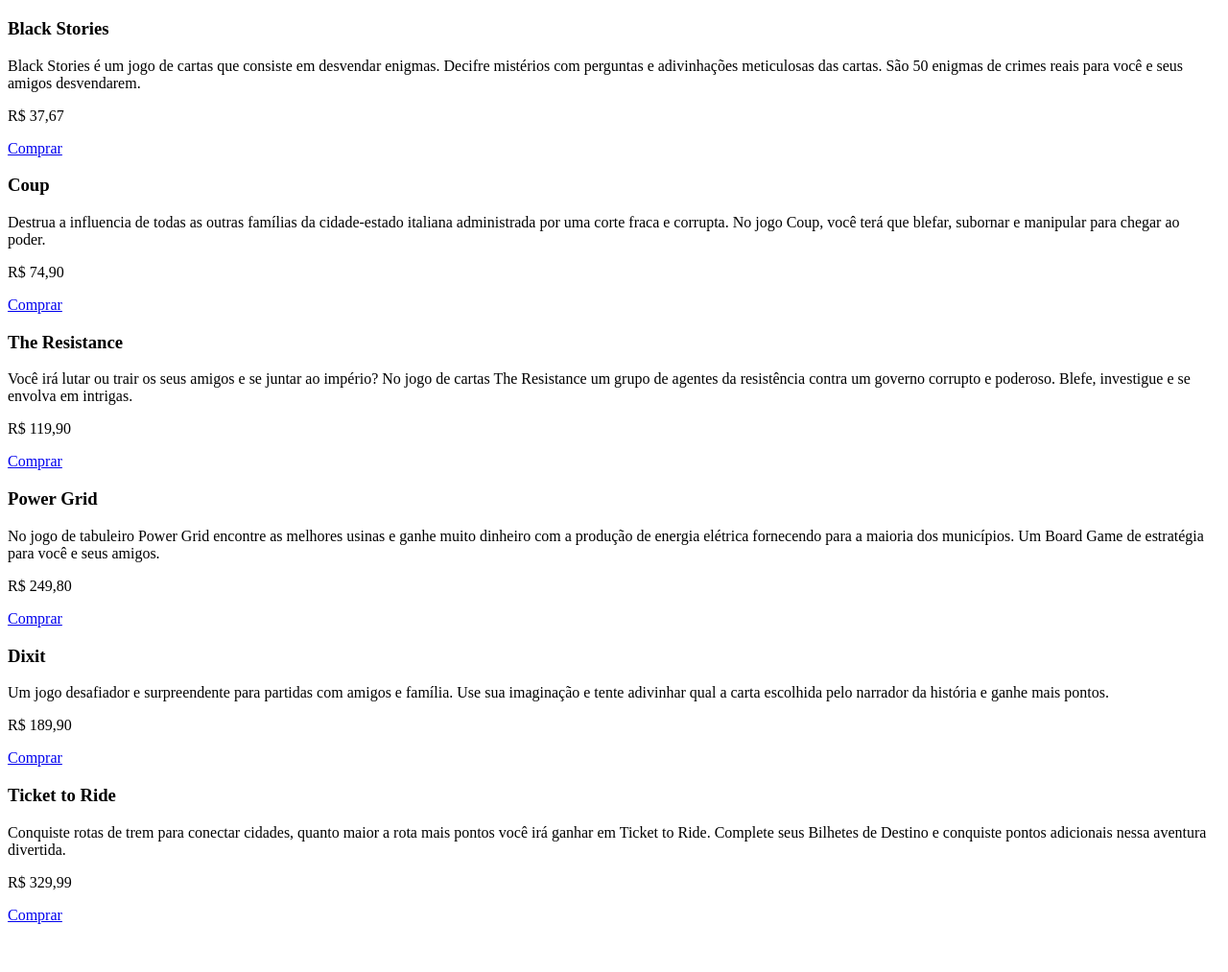
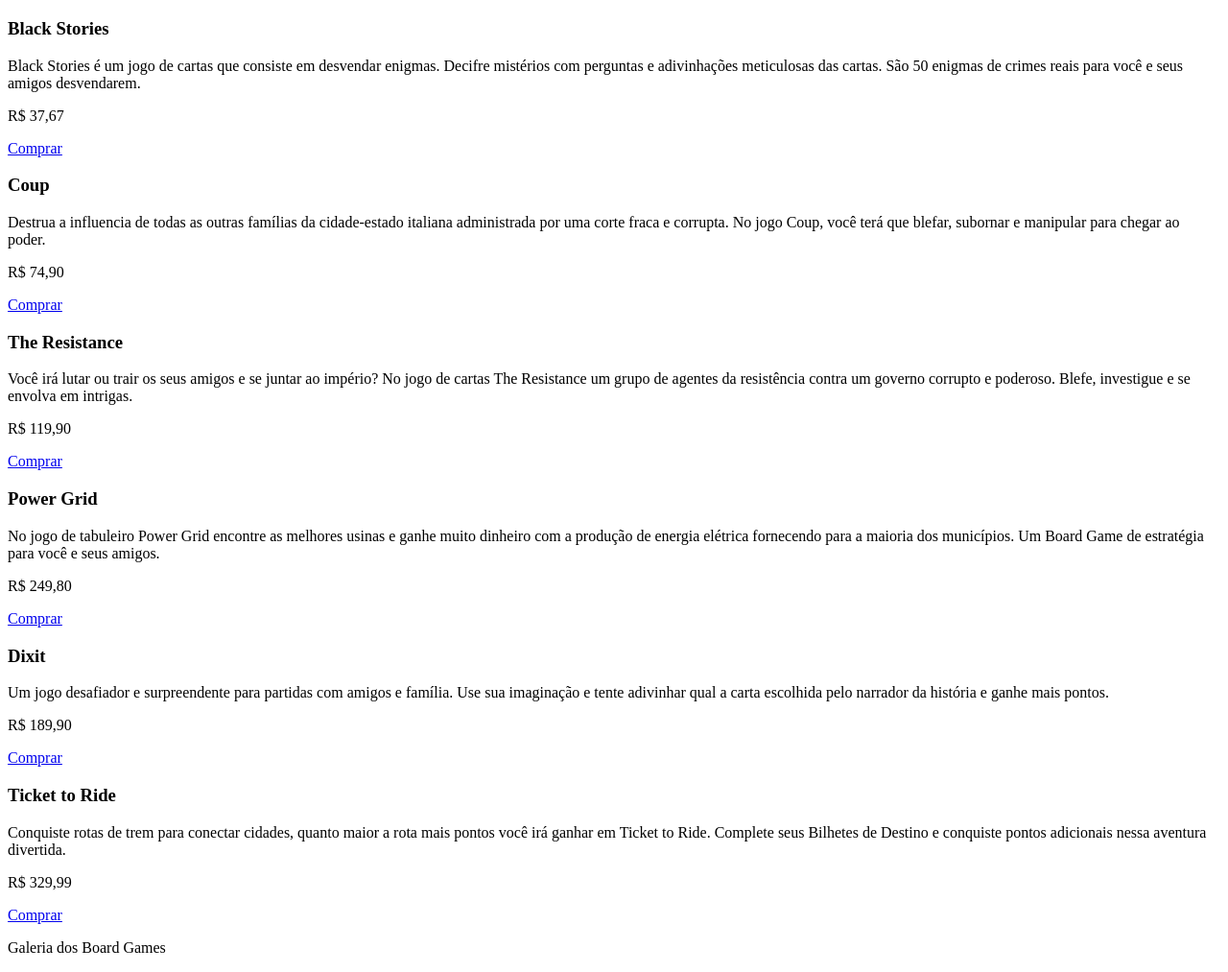
Before and after one commit to LiceB/Galeria-dos-Jogos-De-Cartas, a plain HTML site: page index.html in a window 1280 px wide. Shown: the part 61-1074 px from the top of the page at 96% size. Before the commit the page ends 1032 px from the top, so only its background shows below. Drawn offline with Linux system fonts and the light colour scheme.

Commit message:
criação do footer

```diff
--- a/index.html
+++ b/index.html
@@ -61,5 +61,11 @@
             </div>
         </section>
     </main>
+    <!-- Rodapé -->
+    <footer>
+        <p>
+            <span class="bold">Galeria dos Board Games</span>
+        </p>
+    </footer>
 </body>
 </html>
```
